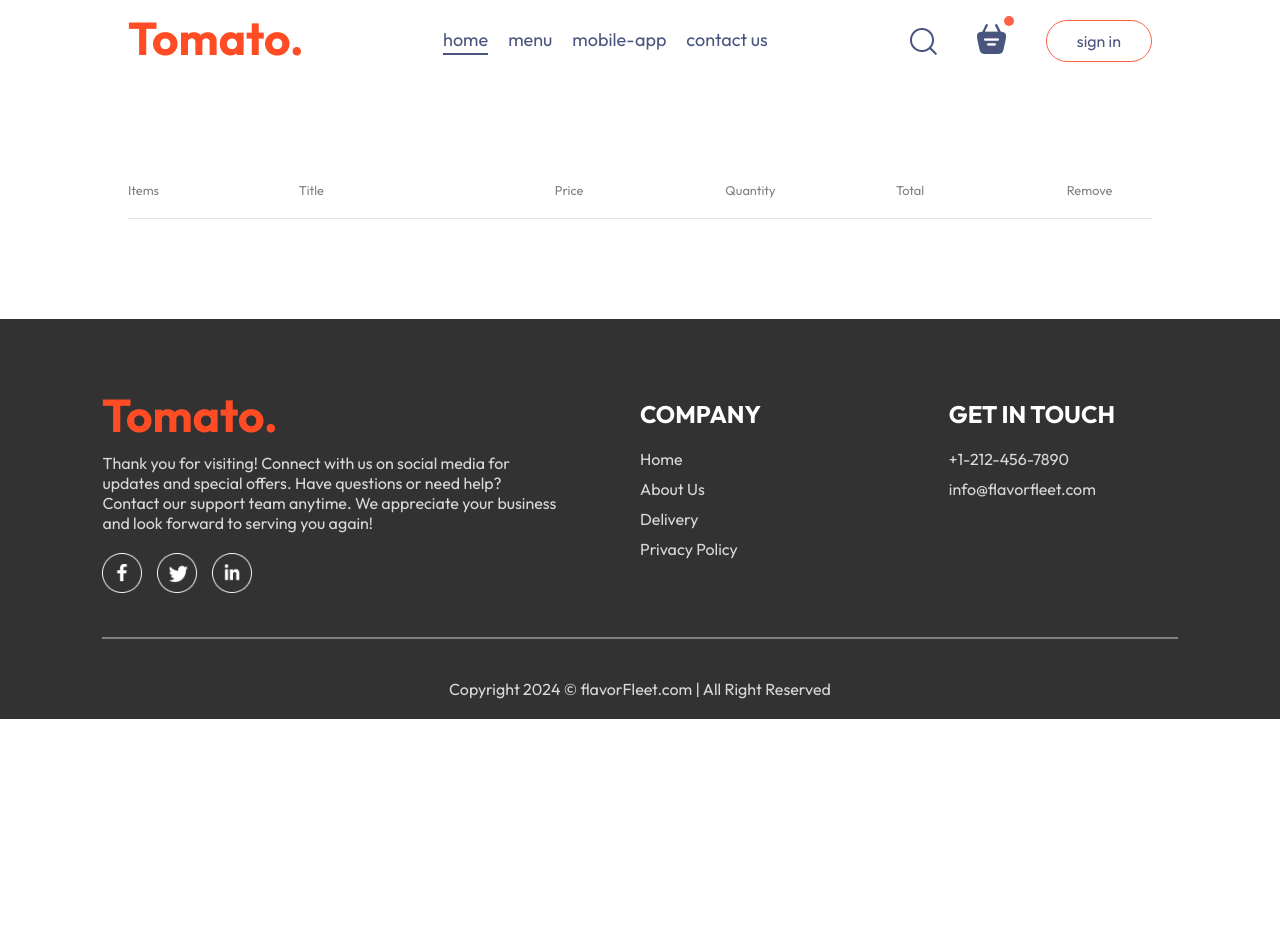
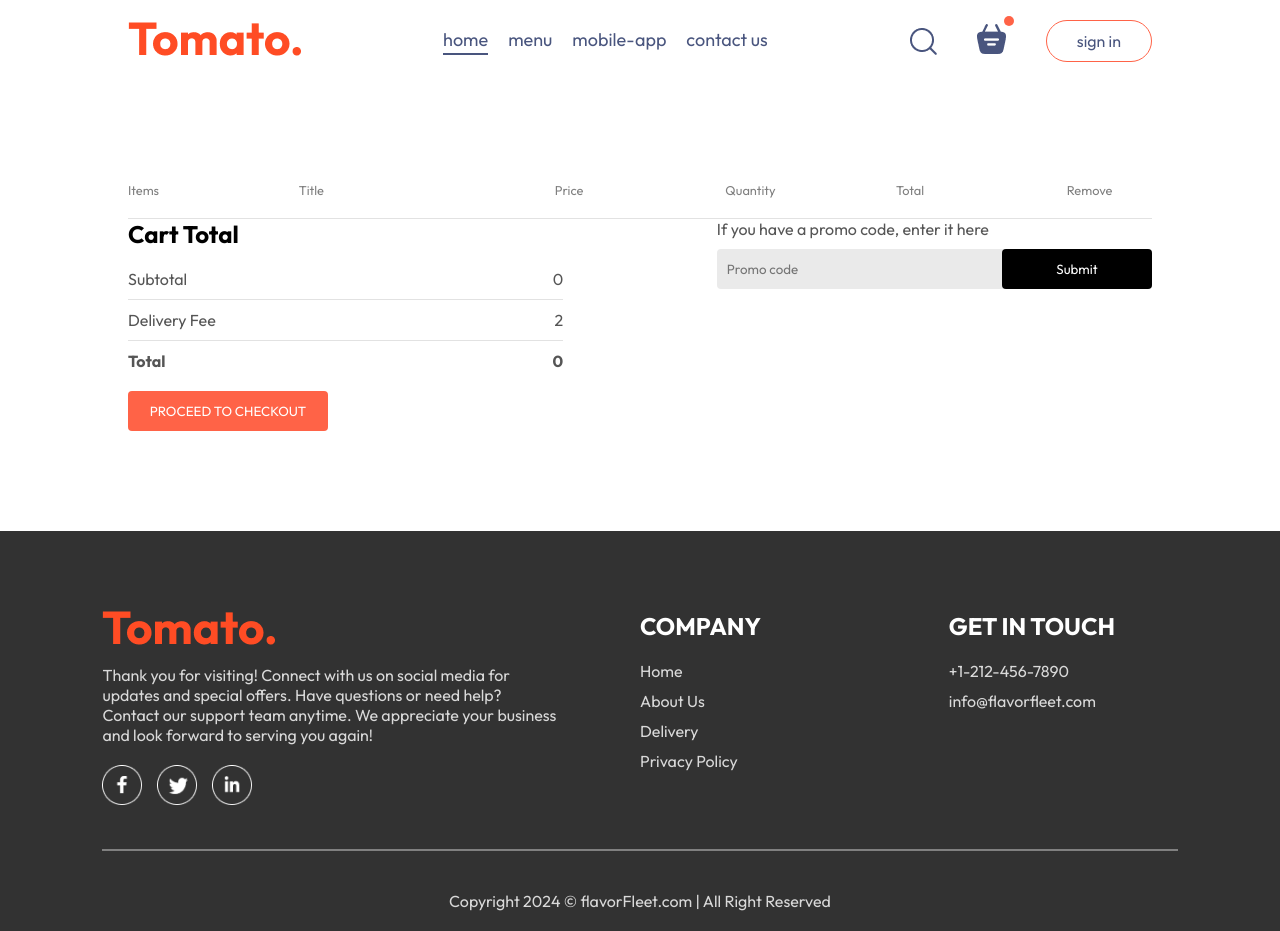
Before and after one commit to Gifftybabe/flavorFleet, a React (Vite) app in the folder frontend/: page /cart in a window 1280 px wide. Before the commit the page ends 800 px from the top, so only its background shows below. Built offline with nearby package versions, Linux system fonts and the light colour scheme.

Commit message:
promoCode section

```diff
--- a/frontend/src/pages/Cart/Cart.css
+++ b/frontend/src/pages/Cart/Cart.css
@@ -24,3 +24,60 @@
   cursor: pointer;
   color: tomato;
 }
+.cart-bottom {
+  border-top: 80px;
+  display: flex;
+  justify-content: space-between;
+  gap: max(12vw, 20px);
+}
+.cart-total {
+  flex: 1;
+  display: flex;
+  flex-direction: column;
+  gap: 20px;
+}
+.cart-total-details {
+  display: flex;
+  justify-content: space-between;
+  color: #555;
+}
+.cart-total hr {
+  margin: 10px 0px;
+}
+.cart-total button {
+  border: none;
+  color: white;
+  background-color: tomato;
+  width: max(15vw, 200px);
+  padding: 12px 0px;
+  border-radius: 4px;
+  cursor: pointer;
+}
+.cart-promocode {
+  flex: 1;
+}
+.cart-promocode p {
+  color: #555;
+}
+.cart-promocode-input {
+  margin-top: 10px;
+  display: flex;
+  justify-content: space-between;
+  align-items: center;
+  background-color: #eaeaea;
+  border-radius: 4px;
+}
+.cart-promocode-input input {
+  background: transparent;
+  border: none;
+  outline: none;
+  padding-left: 10px;
+}
+.cart-promocode-input button {
+  width: max(10vw, 150px);
+  padding: 12px 5px;
+  background-color: black;
+  border: none;
+  color: white;
+  border-radius: 4px;
+}
--- a/frontend/src/pages/Cart/Cart.jsx
+++ b/frontend/src/pages/Cart/Cart.jsx
@@ -27,7 +27,9 @@
                   <p>${item.price}</p>
                   <p>{cartItems[item._id]}</p>
                   <p>${item.price * cartItems[item._id]}</p>
-                  <p onClick={() => removeFromCart(item._id)} className="cross">x</p>
+                  <p onClick={() => removeFromCart(item._id)} className="cross">
+                    x
+                  </p>
                 </div>
                 <hr />
               </div>
@@ -35,6 +37,37 @@
           }
         })}
       </div>
+      <div className="cart-bottom">
+        <div className="cart-total">
+          <h2>Cart Total</h2>
+          <div>
+            <div className="cart-total-details">
+              <p>Subtotal</p>
+              <p>{0}</p>
+            </div>
+            <hr />
+            <div className="cart-total-details">
+              <p>Delivery Fee</p>
+              <p>{2}</p>
+            </div>
+            <hr />
+            <div className="cart-total-details">
+              <b>Total</b>
+              <b>{0}</b>
+            </div>
+          </div>
+          <button>PROCEED TO CHECKOUT</button>
+        </div>
+        <div className="cart-promocode">
+          <div>
+            <p>If you have a promo code, enter it here</p>
+            <div className="cart-promocode-input">
+              <input type="text" placeholder="Promo code" />
+              <button>Submit</button>
+            </div>
+          </div>
+        </div>
+      </div>
     </div>
   );
 };
```
